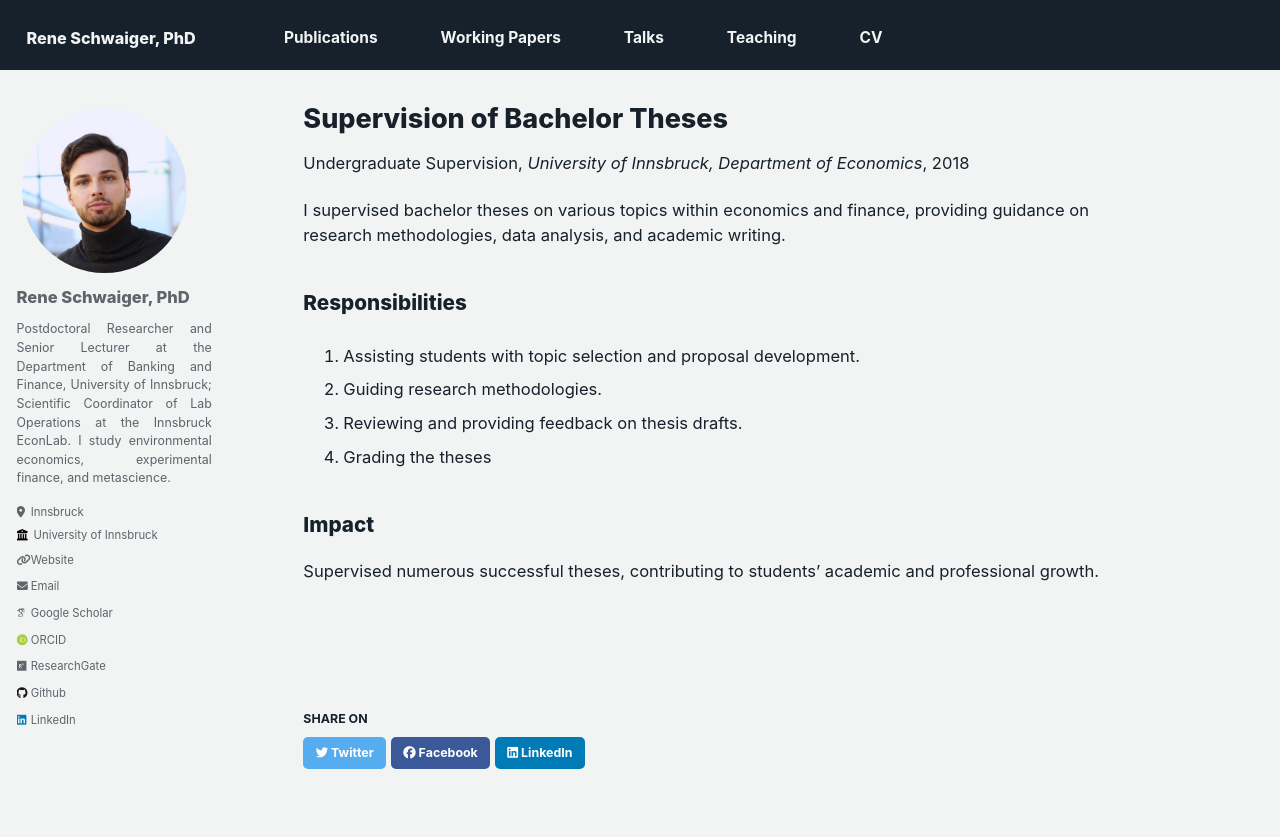
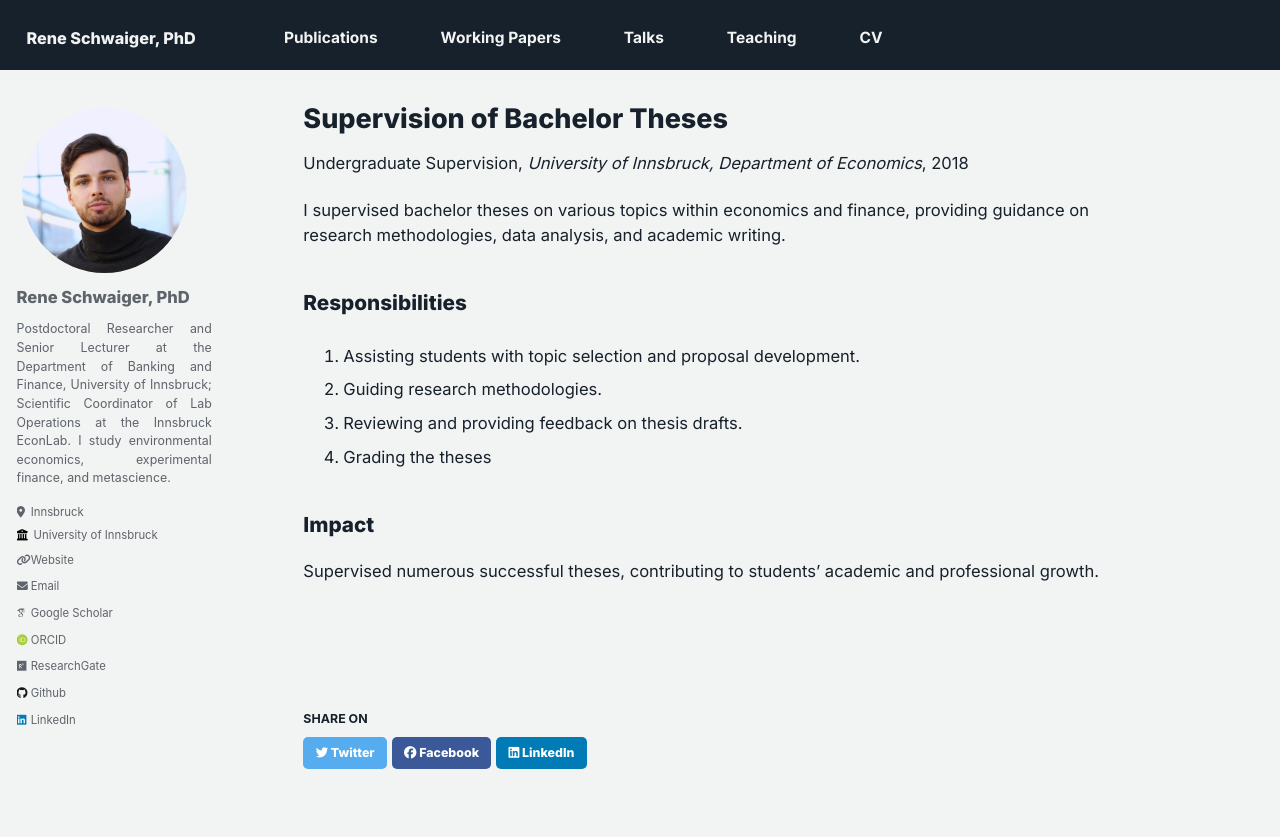
Before and after one commit to Rene1208/website, a Jekyll site: the page built from _teaching/cobac.md, in a window 1280 px wide. Shown: the top 837 px of the page. Built offline with Jekyll 4.4.1, drawn with Linux system fonts in a browser that asks for light colours; some web fonts are replaced.

Commit message:
update page Codex

```diff
--- a/_layouts/default.html
+++ b/_layouts/default.html
@@ -4,7 +4,9 @@
   <meta charset="utf-8">
   <meta name="viewport" content="width=device-width, initial-scale=1.0">
   <title>{{ page.title }}</title>
-  <link href="https://fonts.googleapis.com/css2?family=Roboto:wght@300;400;500;700&display=swap" rel="stylesheet">
+  <link rel="preconnect" href="https://fonts.googleapis.com">
+  <link rel="preconnect" href="https://fonts.gstatic.com" crossorigin>
+  <link href="https://fonts.googleapis.com/css2?family=Inter:wght@400;500;600;700;800&display=swap" rel="stylesheet">
   <link rel="stylesheet" href="https://cdnjs.cloudflare.com/ajax/libs/animate.css/4.1.1/animate.min.css">
   {% include head.html %}
   {% include head/custom.html %}
@@ -33,66 +35,7 @@
 
 <script>
   document.addEventListener('DOMContentLoaded', function() {
-    console.log('DOMContentLoaded event fired');
-    // Add 'fade-in' class to body
     document.body.classList.add('fade-in');
-
-    // Handle site navigation
-    const siteNav = document.getElementById('site-nav');
-    if (!siteNav) {
-      console.error('Site navigation element not found');
-      return;
-    }
-
-    const button = siteNav.querySelector('button');
-    const visibleLinks = siteNav.querySelector('.visible-links');
-    const hiddenLinks = siteNav.querySelector('.hidden-links');
-    let resizeTimeout;
-    let lastInnerWidth = window.innerWidth;
-
-    function handleResize() {
-      clearTimeout(resizeTimeout);
-
-      const currentInnerWidth = window.innerWidth;
-      const isMaximized = currentInnerWidth === screen.width;
-      const isFullscreen = document.fullscreenElement || document.webkitFullscreenElement;
-
-      if ((isMaximized || (!isFullscreen && lastInnerWidth === screen.width)) && currentInnerWidth !== lastInnerWidth) {
-        document.body.classList.add('hidden'); // Hide the body
-        resizeTimeout = setTimeout(() => {
-          document.body.classList.remove('hidden'); // Show the body again
-          adjustNav();
-        }, 1); // Short delay for hiding
-      } else {
-        adjustNav();
-      }
-
-      lastInnerWidth = currentInnerWidth;
-    }
-
-    function adjustNav() {
-      if (window.innerWidth > 768) {
-        // Move items back to the visible list
-        while (hiddenLinks.children.length > 0) {
-          visibleLinks.appendChild(hiddenLinks.children[0]);
-        }
-        button.style.display = 'none'; // Hide button on large screens
-      } else {
-        // Ensure toggle button is visible if the window is resized to a smaller size
-        if (hiddenLinks.children.length > 0) {
-          button.style.display = 'block';
-        } else {
-          button.style.display = 'none';
-        }
-      }
-    }
-
-    window.addEventListener('resize', handleResize);
-    document.addEventListener('fullscreenchange', handleResize);
-    document.addEventListener('webkitfullscreenchange', handleResize);
-
-    // Initial call to handleResize to set up the initial state
-    handleResize();
   });
 </script>
 
--- a/_sass/custom.scss
+++ b/_sass/custom.scss
@@ -14,7 +14,7 @@ html,
 body {
   background: var(--site-bg);
   color: var(--ink);
-  font-family: var(--font-sans);
+  font-family: var(--font-sans) !important;
   font-weight: 400;
 }
 
@@ -23,7 +23,26 @@ body {
   line-height: 1.54;
   -moz-osx-font-smoothing: grayscale;
   -webkit-font-smoothing: antialiased;
+  font-feature-settings: "kern" 1, "liga" 1, "calt" 1;
   text-rendering: optimizeLegibility;
+}
+
+body,
+button,
+input,
+select,
+textarea,
+.page,
+.archive,
+.sidebar,
+.masthead,
+.greedy-nav,
+.author__content,
+.author__bio,
+.author__urls,
+.archive__item,
+.page__content {
+  font-family: var(--font-sans) !important;
 }
 
 a {
@@ -118,9 +137,20 @@ a:hover {
 }
 
 .page__title,
+.archive .page__title,
+.page__content h1,
+.page__content h2,
+.page__content h3,
+.archive__item-title,
+.author__name,
+.masthead__menu-item,
+.greedy-nav a {
+  font-family: var(--font-display) !important;
+}
+
+.page__title,
 .archive .page__title {
   color: var(--ink);
-  font-family: var(--font-display);
   font-weight: 780;
   font-size: 1.5rem;
   line-height: 1.16;
@@ -130,7 +160,6 @@ a:hover {
 .page__content h2,
 .page__content h3 {
   color: var(--ink);
-  font-family: var(--font-display);
   font-weight: 760;
   letter-spacing: 0;
   line-height: 1.22;
@@ -147,7 +176,6 @@ a:hover {
 }
 
 .author__name {
-  font-family: var(--font-display);
   font-weight: 760;
   letter-spacing: 0;
 }
@@ -198,7 +226,6 @@ a:hover {
 
 .archive__item-title {
   margin-top: 0;
-  font-family: var(--font-display);
   font-size: 1rem;
   line-height: 1.25;
   font-weight: 760;
```
